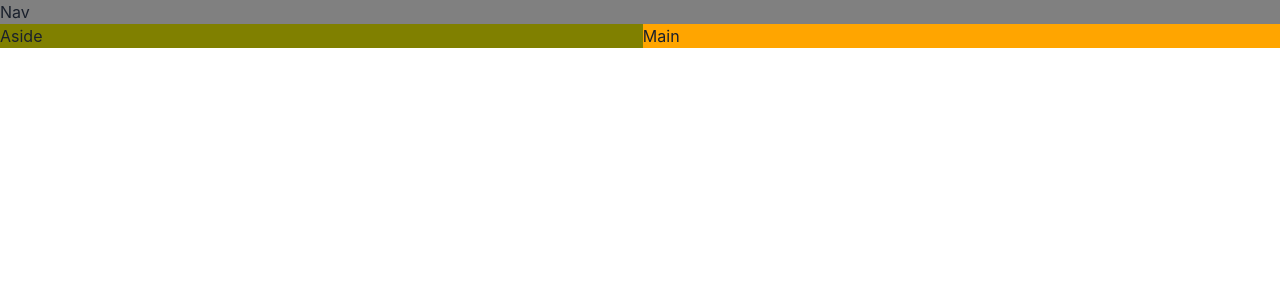
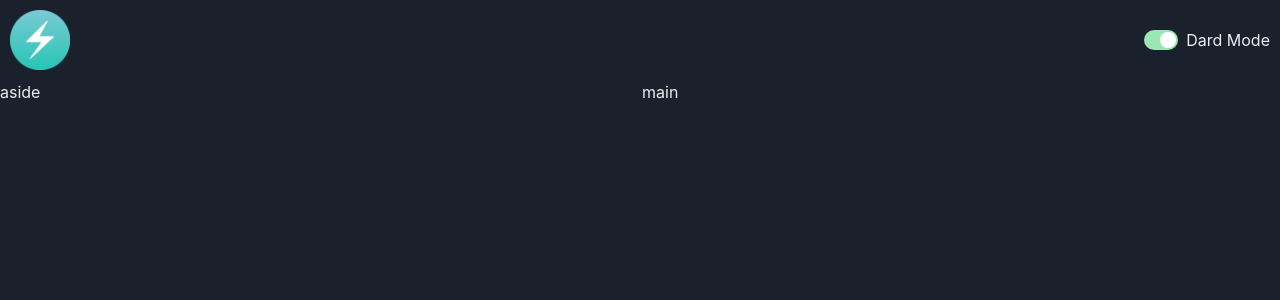
Before and after one commit to Rashed967/game-zone, a React (Vite) app: page / in a window 1280 px wide. Shown: the top 300 px of the page. Built offline with nearby package versions, Linux system fonts and the light colour scheme.

Commit message:
build color mode switch

```diff
--- a/src/App.tsx
+++ b/src/App.tsx
@@ -1,5 +1,5 @@
 import { Grid, GridItem, Show } from "@chakra-ui/react";
-import "./App.css";
+import NavBar from "./components/NavBar";
 
 function App() {
   return (
@@ -9,17 +9,13 @@ function App() {
         lg: `"nav nav" "aside main"`,
       }}
     >
-      <GridItem area="nav" bg="gray">
-        Nav
+      <GridItem area="nav">
+        <NavBar />
       </GridItem>
       <Show above="lg">
-        <GridItem area="aside" bg="olive">
-          Aside
-        </GridItem>
+        <GridItem area="aside">aside</GridItem>
       </Show>
-      <GridItem area="main" bg="orange">
-        Main
-      </GridItem>
+      <GridItem area="main">main</GridItem>
     </Grid>
   );
 }
--- /dev/null
+++ b/src/components/ColorModeSwicth.tsx
@@ -0,0 +1,17 @@
+import { HStack, Switch, Text, useColorMode } from "@chakra-ui/react";
+
+const ColorModeSwicth = () => {
+  const { toggleColorMode, colorMode } = useColorMode();
+  return (
+    <HStack>
+      <Switch
+        colorScheme="green"
+        isChecked={colorMode === "dark"}
+        onChange={toggleColorMode}
+      />
+      <Text>Dard Mode</Text>
+    </HStack>
+  );
+};
+
+export default ColorModeSwicth;
--- /dev/null
+++ b/src/components/NavBar.tsx
@@ -0,0 +1,14 @@
+import { HStack, Image, Text } from "@chakra-ui/react";
+import logo from "../assets/chakra-ui.png";
+import ColorModeSwicth from "./ColorModeSwicth";
+
+const NavBar = () => {
+  return (
+    <HStack justifyContent="space-between" padding="10px">
+      <Image src={logo} boxSize="60px" />
+      <ColorModeSwicth />
+    </HStack>
+  );
+};
+
+export default NavBar;
--- a/src/main.tsx
+++ b/src/main.tsx
@@ -1,12 +1,15 @@
 import { StrictMode } from "react";
 import { createRoot } from "react-dom/client";
-import { ChakraProvider } from "@chakra-ui/react";
+import { ChakraProvider, ColorModeScript } from "@chakra-ui/react";
+
 import "./index.css";
 import App from "./App.tsx";
+import theme from "./theme.ts";
 
 createRoot(document.getElementById("root")!).render(
   <StrictMode>
-    <ChakraProvider>
+    <ChakraProvider theme={theme}>
+      <ColorModeScript initialColorMode={theme.config.initialColorMode} />
       <App />
     </ChakraProvider>
   </StrictMode>
--- /dev/null
+++ b/src/theme.ts
@@ -0,0 +1,8 @@
+import { extendTheme, ThemeConfig } from "@chakra-ui/react";
+
+const config: ThemeConfig = {
+    initialColorMode: 'dark'
+}
+
+const theme = extendTheme({config})
+export default theme
```
Also changed, not shown: src/assets/chakra-ui.png (added).
